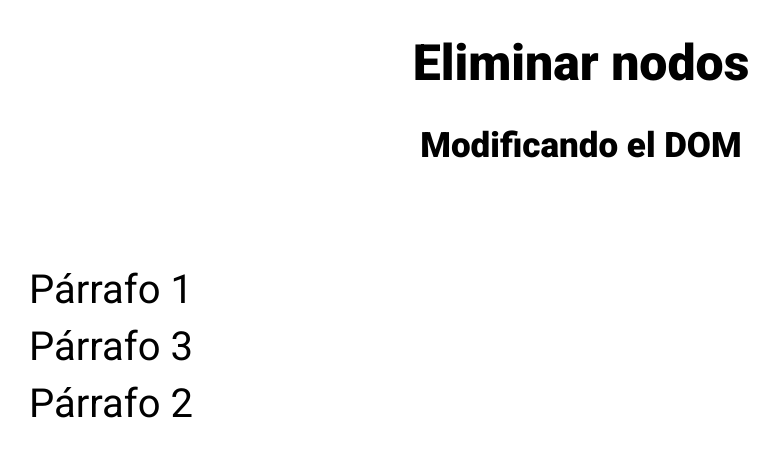
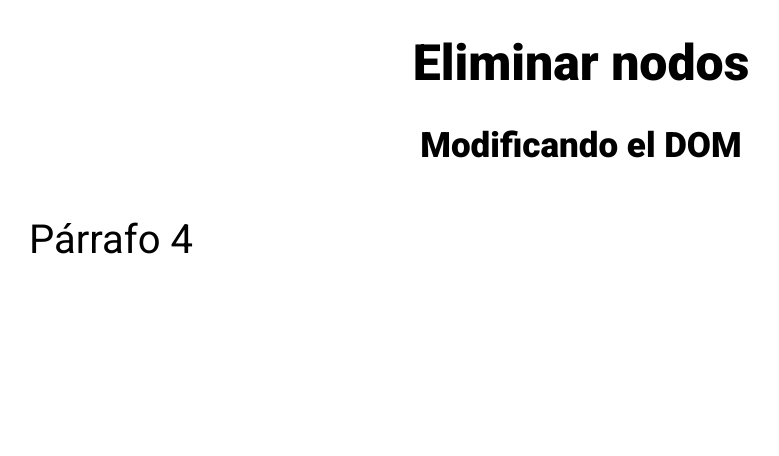
Before and after one commit to CodinGitHub/Javascript_24_eliminar_nodos_DOM, a plain HTML site: page index.html in a window 1280 px wide. Shown: the whole page, without its empty margins (59-838 px from the left). Drawn offline with Linux system fonts and the light colour scheme.

Commit message:
script for video

```diff
--- a/main.js
+++ b/main.js
@@ -1,44 +1,29 @@
 //Seleccionar al nodo padre
-elementoPadre = document.querySelector('.padre');
+const elementoPadre = document.querySelector('.padre');
 
 //Crear el nodo hijo
-parrafoCuatro = document.createElement('p');
+const parrafoCuatro = document.createElement('p');
 parrafoCuatro.innerHTML = 'Párrafo 4';
 
 //Agregar el nodo hijo al padre
-elementoPadre.appendChild(parrafoCuatro)
+// elementoPadre.appendChild(parrafoCuatro);
 
 //ELIMINAR
 
-let parrafoUno = document.querySelector('#parrafo1');
-let parrafoDos = document.querySelector('#parrafo2');
+const parrafoUno = document.querySelector('#parrafo1');
+const parrafoDos = document.querySelector('#parrafo2');
+const parrafoTres = document.querySelector('#parrafo3');
 
 //RemoveChild
-// elementoPadre.removeChild(parrafoUno);
+elementoPadre.removeChild(parrafoUno);
 
 //Remove
 parrafoDos.remove();
 
-//Replace
-elementoPadre.replaceChild(parrafoDos, parrafoCuatro);
+//ReplaceChild
+elementoPadre.replaceChild(parrafoCuatro, parrafoTres);
 
-
-/*
-btnBorrar = document.querySelector('button');
-
-//Elimina elementos:
-
-elementoPadre.removeChild(parrafoUno);
-
-
-function erase(){
-    // console.log(elementoPadre)
-    elementoPadre.removeChild(parrafoUno);
-}
-
-
-btnBorrar.addEventListener('click', ()=>{
-
+//EVENT LISTENERS
+parrafoCuatro.addEventListener('click', ()=>{
+    parrafoCuatro.innerHTML = 'Nuevo Texto';
 });
-
-*/
--- a/styles.css
+++ b/styles.css
@@ -8,7 +8,7 @@ h1, h2{
   font-weight: 900;
 }
 h2{
-  margin-bottom: 100px;
+  margin-bottom: 50px;
   font-size: 35px;
 }
 p{
```
Also changed, not shown: index.html (+0 -4 lines).
